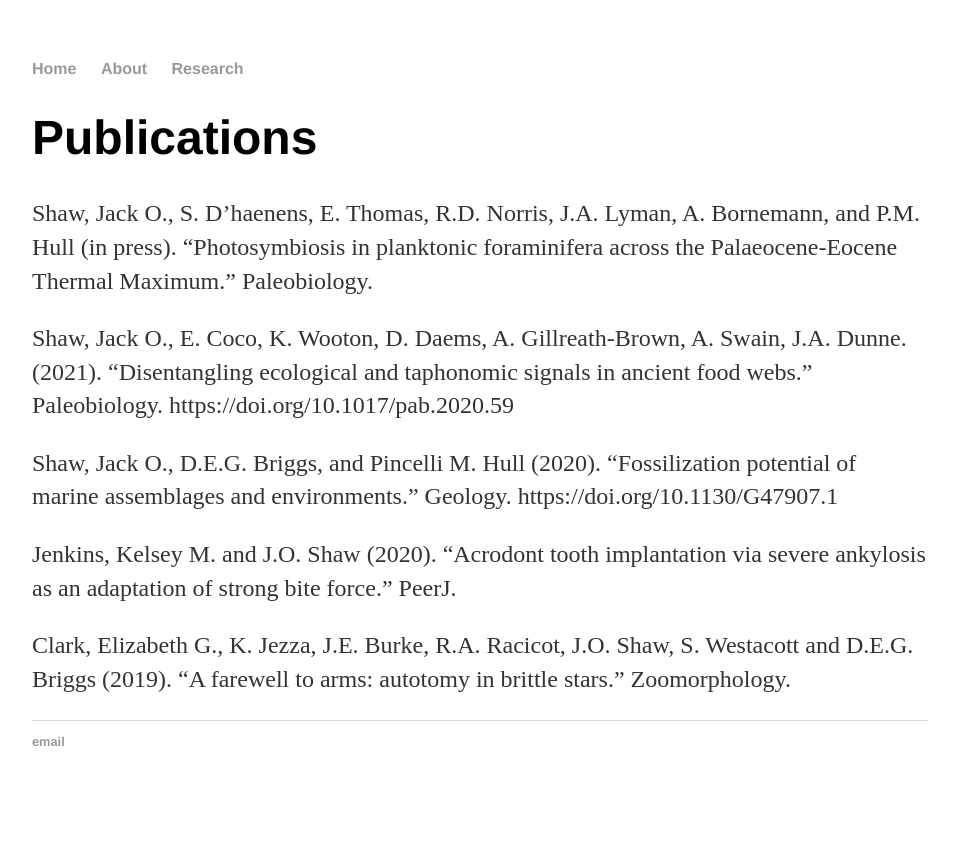
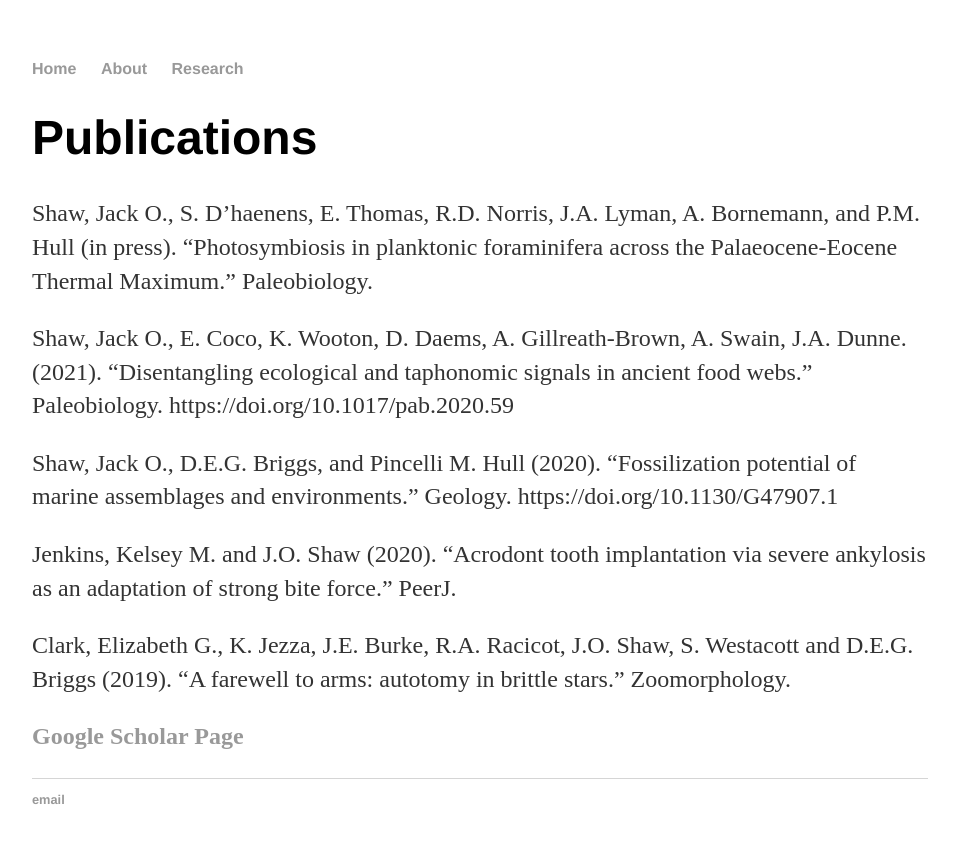
Before and after one commit to jackolivershaw/jackolivershaw.github.io, a Jekyll site: the page built from research/index.html, in a window 1280 px wide. Shown: the top 843 px of the page, without its empty margins (160-1119 px from the left). Built offline with Jekyll 4.4.1, drawn with Linux system fonts in a browser that asks for light colours.

Commit message:
Update index.html

```diff
--- a/research/index.html
+++ b/research/index.html
@@ -10,4 +10,7 @@ title: Jack Shaw
 <p>Jenkins, Kelsey M. and J.O. Shaw (2020). “Acrodont tooth implantation via severe ankylosis as an adaptation of strong bite force.” PeerJ.</p>
 <p>Clark, Elizabeth G., K. Jezza, J.E. Burke, R.A. Racicot, J.O. Shaw, S. Westacott and D.E.G. Briggs (2019). “A farewell to arms: autotomy in brittle stars.” Zoomorphology.</p>
 
+<p></p>
+<p></p>
+<p><b><a href="https://scholar.google.com/citations?user=jU7DqHMAAAAJ&hl=en&oi=ao">Google Scholar Page</a></p></b>
 </div><!-- /.blurb -->
```
